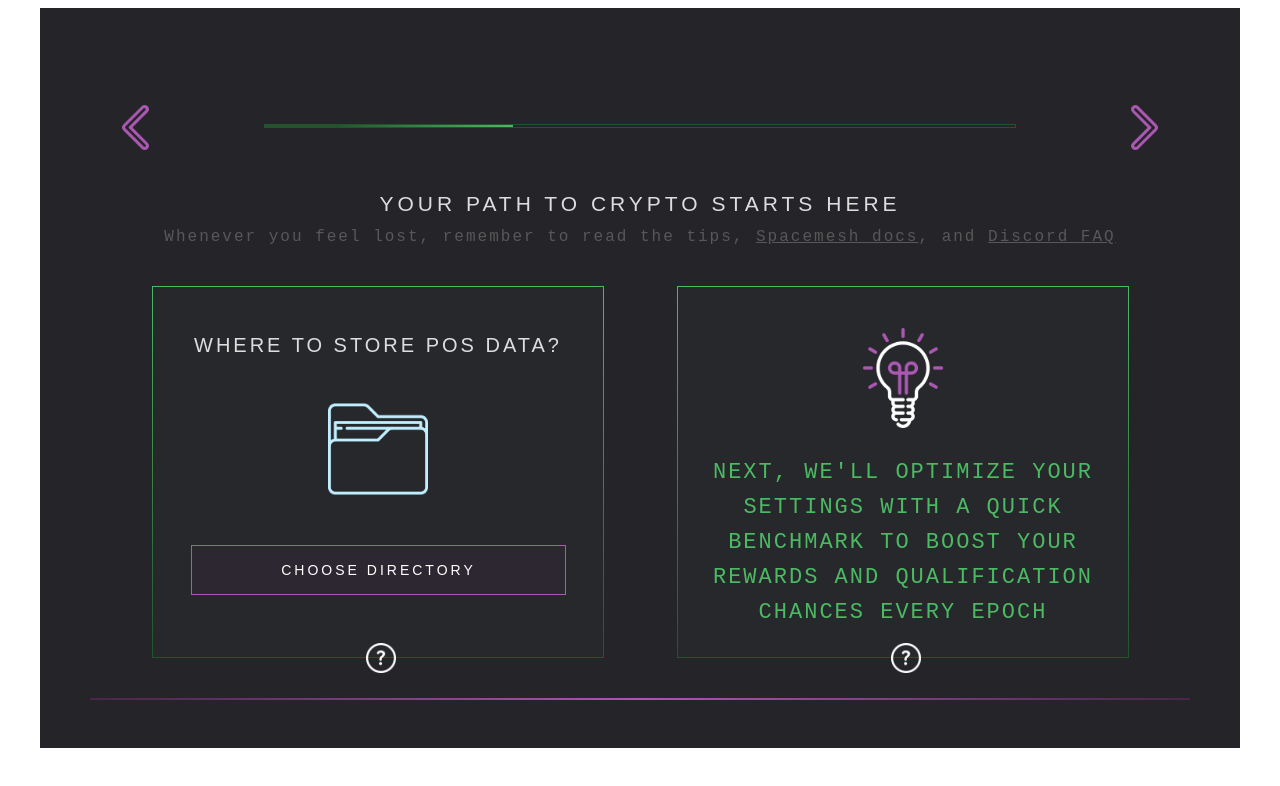
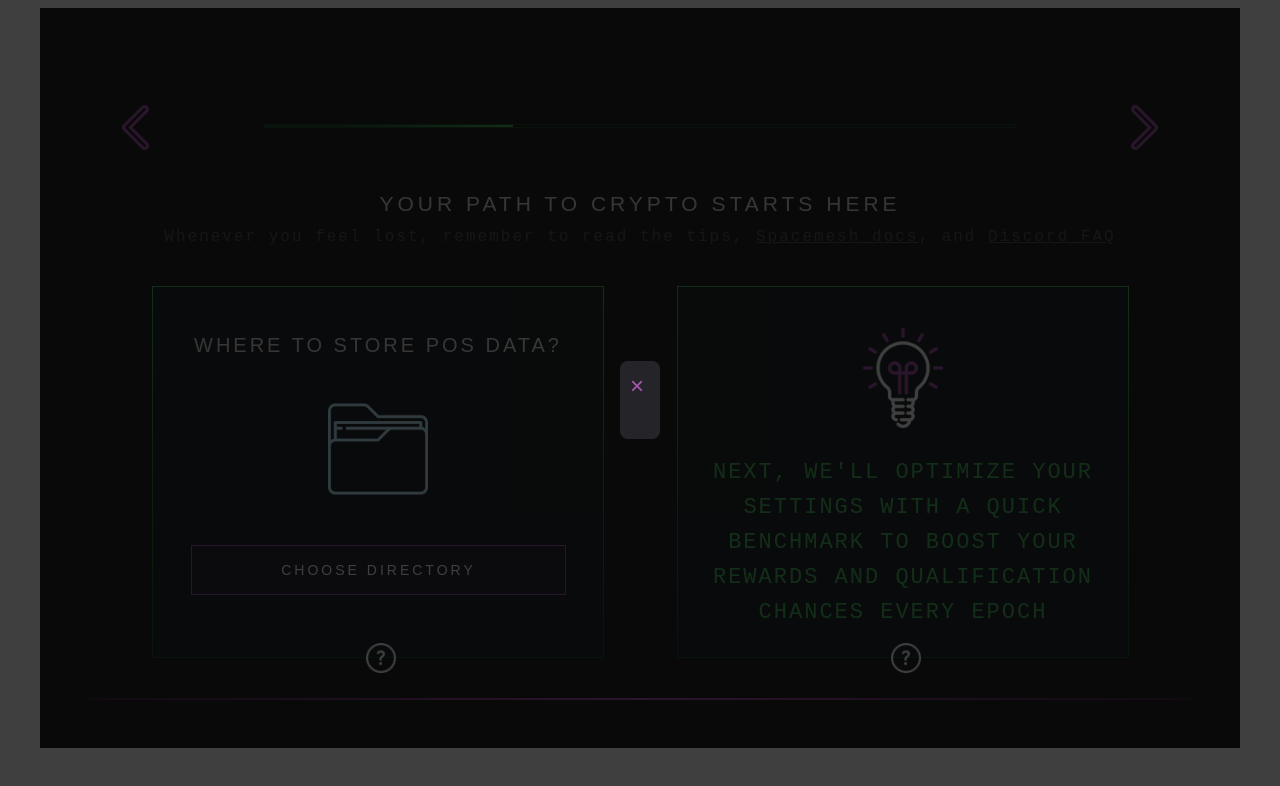
Before and after one commit to spacemeshos/sm-init-app-v2, a React (Create React App) app: page /guided/step1 in a window 1280 px wide. Shown: the top 786 px of the page. Built offline with nearby package versions, Linux system fonts and the light colour scheme.

Commit message:
starting work on modal component

```diff
--- a/src/components/button.tsx
+++ b/src/components/button.tsx
@@ -3,6 +3,7 @@ import styled from "styled-components";
 import Colors from "../styles/colors";
 import { useNavigate } from "react-router-dom";
 import { useState } from "react";
+import Modal from "./modal";
 
 interface ButtonProps {
   imageSrc?: string;
@@ -84,6 +85,7 @@ const TooltipButton: React.FC<{ onClick?: () => void }> = ({ onClick }) => {
   const [isModalOpen, setModalOpen] = useState(false);
   const question = require("../assets/question.png");
 
+
   const openTooltip = () => {
     setModalOpen(true);
     if (typeof onClick === "function") {
@@ -98,25 +100,7 @@ const TooltipButton: React.FC<{ onClick?: () => void }> = ({ onClick }) => {
       <TooltipWrapper onClick={openTooltip} role="button" tabIndex={0}>
         <HintIcon src={question} alt="question" />
       </TooltipWrapper>
-      {isModalOpen && (
-        <div
-          style={{
-            position: "fixed",
-            top: "50%", // Adjust modal position
-            left: "50%",
-            transform: "translate(-50%, -50%)",
-            width: "300px", // Set modal width
-            height: "200px", // Set modal height
-            backgroundColor: "white",
-            padding: "20px",
-            zIndex: 1000,
-          }}
-        >
-          <h2>Modal Title</h2>
-          <p>Modal Content Here...</p>
-          <button onClick={closeModal}>Close</button>
-        </div>
-      )}
+      <Modal onClose={closeModal} header={""} children={undefined} />
     </>
   );
 };
@@ -242,4 +226,5 @@ const TooltipWrapper = styled.button`
   left: 46%;
 `;
 
+
 export { Button, TileButton, BackButton, ForwardButton, TooltipButton };
--- a/src/components/modal.tsx
+++ b/src/components/modal.tsx
@@ -1,60 +1,91 @@
-import React, { useEffect } from 'react';
-import styled from 'styled-components';
+import React from "react";
+import styled from "styled-components";
 import Colors from "../styles/colors";
 
-interface ModalProps {
-  isOpen: boolean;
-  onClose: () => void;
-  children: React.ReactNode;
-  title?: string;
-}
-
-const Backdrop = styled.div`
+const Backdrop = styled.div<{
+  modalZIndex?: number;
+}>`
   position: fixed;
   top: 0;
   left: 0;
   width: 100%;
   height: 100%;
+  background-color: rgba(0, 0, 0, 0.5);
   display: flex;
   justify-content: center;
   align-items: center;
-  background-color: ${Colors.background};
-  z-index: 10;
+  z-index: ${({ modalZIndex }) => modalZIndex || 999}
 `;
 
-const ModalWrapper = styled.div`
-  background-color: white;
-  padding: 20px;
-  border-radius: 10px;
-  box-shadow: 0 4px 6px rgba;
-  min-width: 320px;
-  z-index: 100;
+const Wrapper = styled.div<{
+  modalZIndex?: number;
+  width: number;
+  height: number;
+}>`
+  position: relative; // Relative to the backdrop
+  display: flex;
+  flex-direction: column;
+  align-items: center;
+  background-color: ${Colors.background};
+  z-index: ${({ modalZIndex }) => modalZIndex || 1000};
+  padding: 20px; // Padding around content
+  border-radius: 8px; // Optional styling
 `;
 
-const Header = styled.h2`
-  margin-top: 0;
+const Header = styled.h1<{ color?: string }>`
+  color: ${({ color }) => color || Colors.white};
+  margin-bottom: 0.5em;
 `;
 
-const Modal: React.FC<ModalProps> = ({ isOpen, onClose, children, title }) => {
-  useEffect(() => {
-    const handleEscape = (event: KeyboardEvent) => {
-      if (event.key === 'Escape') {
-        onClose();
-      }
-    };
+const SubHeader = styled.h2<{ color?: string }>`
+  color: ${({ color }) => color || Colors.white};
+  margin-bottom: 1em;
+`;
 
-    document.addEventListener('keydown', handleEscape);
-    return () => document.removeEventListener('keydown', handleEscape);
-  }, [onClose]);
+const CloseButton = styled.button`
+  position: absolute;
+  top: 10px;
+  right: 10px;
+  background: none;
+  border: none;
+  color: ${Colors.purpleLight};
+  cursor: pointer;
+  font-size: 24px;
+`;
 
-  return isOpen ? (
-    <Backdrop onClick={() => onClose()}>
-      <ModalWrapper onClick={e => e.stopPropagation()}>
-        {title && <Header>{title}</Header>}
+type Props = {
+  header: string;
+  subHeader?: string;
+  width?: number;
+  height?: number;
+  headerColor?: string;
+  indicatorColor?: string;
+  modalZIndex?: number;
+  onClose: () => void;
+  children: React.ReactNode;
+};
+
+const Modal = ({
+  header,
+  subHeader = "",
+  headerColor,
+  indicatorColor,
+  children,
+  width = 520,
+  height = 310,
+  modalZIndex = 1000,
+  onClose,
+}: Props) => {
+  return (
+    <Backdrop modalZIndex={modalZIndex -1} onClick={onClose}>
+      <Wrapper onClick={e => e.stopPropagation()}  modalZIndex={modalZIndex} width={width} height={height}>
+        <CloseButton onClick={onClose}>&times;</CloseButton>
+        <Header color={headerColor}>{header}</Header>
+        {subHeader && <SubHeader color={indicatorColor}>{subHeader}</SubHeader>}
         {children}
-      </ModalWrapper>
+      </Wrapper>
     </Backdrop>
-  ) : null;
+  );
 };
 
 export default Modal;
```
